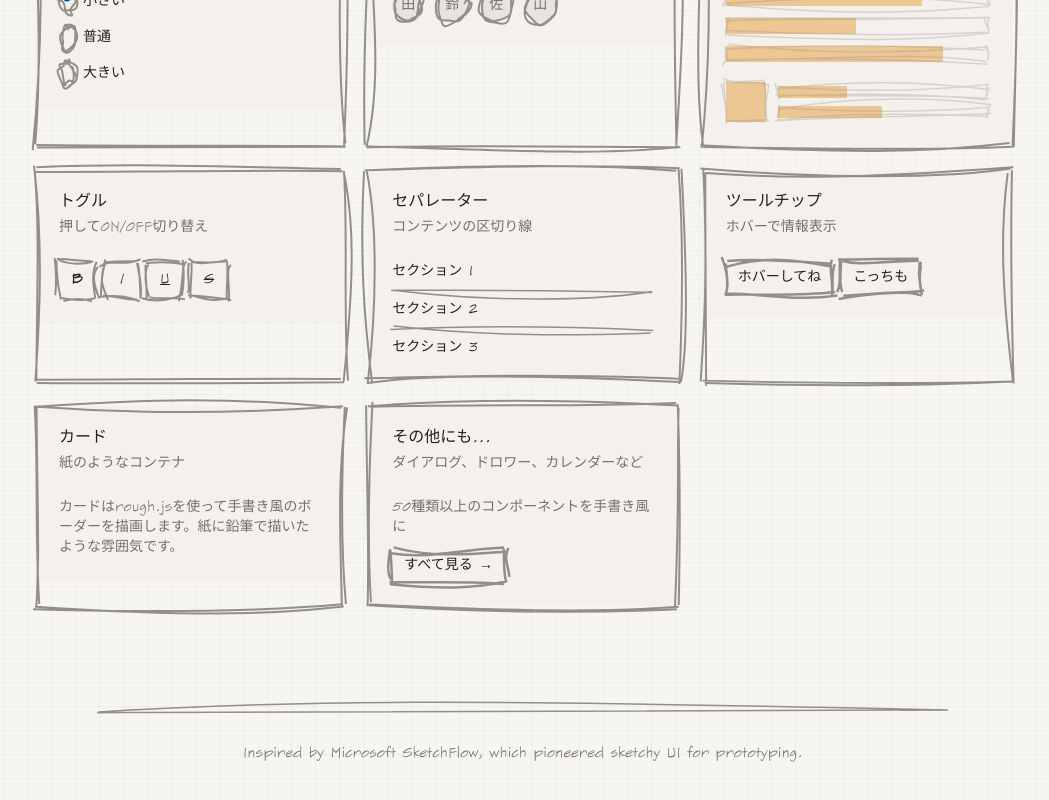
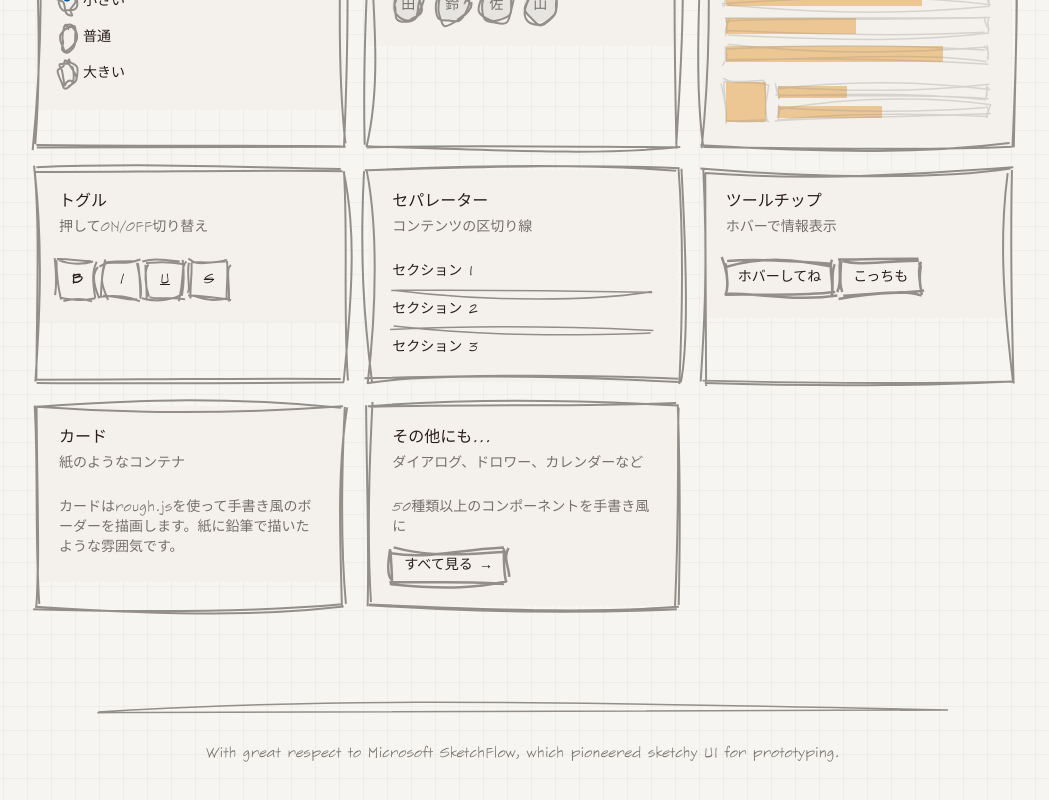
Before and after one commit to mitsubayu/uragaki-ui, a React (Vite) app: page / in a window 1280 px wide. Shown: the part 1814-2614 px from the top of the page, without its empty margins (117-1166 px from the left). Built offline with nearby package versions, Linux system fonts and the light colour scheme; a web font is replaced by a local one.

Commit message:
fix: update footer text to show greater respect for Microsoft SketchFlow

```diff
--- a/src/pages/home.tsx
+++ b/src/pages/home.tsx
@@ -591,7 +591,7 @@ export function HomePage() {
       <footer className="max-w-4xl mx-auto px-6 pb-12 text-center">
         <UragakiSeparator className="mb-8" />
         <p className="text-sm text-muted-foreground">
-          Inspired by Microsoft SketchFlow, which pioneered sketchy UI for prototyping.
+          With great respect to Microsoft SketchFlow, which pioneered sketchy UI for prototyping.
         </p>
       </footer>
     </div>
```
